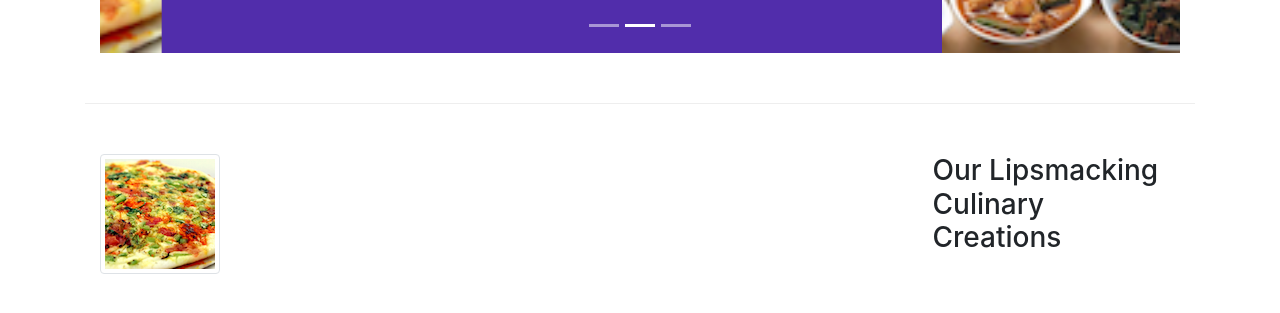
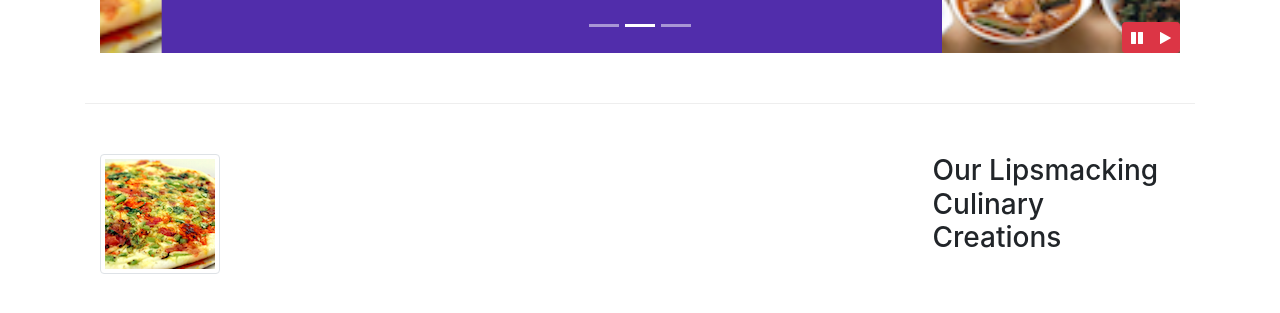
Before and after one commit to hmdyyldrm/c-bootstrap, a website: page index.html in a window 1280 px wide. Shown: the part 631-944 px from the top of the page. Drawn offline with nearby package versions, Linux system fonts and the light colour scheme.

Commit message:
Bootstrap JQuerry

```diff
--- a/css/styles.css
+++ b/css/styles.css
@@ -56,3 +56,10 @@ body{
     left: 0;
     min-height: 300px;
 }
+
+#carouselButton{
+    right: 0px;
+    position: absolute;
+    bottom: 0px;
+    z-index: 1;
+}
--- a/index.html
+++ b/index.html
@@ -180,6 +180,7 @@
     <div class="container">
         <div class="row row-content">
             <div class="col">
+
                 <div class="carousel slide" id="mycarousel" data-ride="carousel">
                     <div class="carousel-inner" role="listbox">
                         <div class="carousel-item active">
@@ -214,6 +215,7 @@
                             </div>
                         </div>
                     </div>
+
                     <ol class="carousel-indicators">
                         <li class="active" data-target="#mycarousel" data-slide-to="0"></li>
                         <li data-target="#mycarousel" data-slide-to="1"></li>
@@ -225,6 +227,15 @@
                     <a href="#mycarousel" role="button" data-slide="next" class="carousel-control-next">
                         <span class="carousel-control-next-icon"></span>
                     </a>
+
+                    <div id="carouselButton" class="btn-group">
+                        <button id="carousel-pause" class="btn btn-danger btn-sm">
+                            <span class="fa fa-pause"></span>
+                        </button>
+                        <button id="carousel-play" class="btn btn-danger btn-sm">
+                            <span class="fa fa-play"></span>
+                        </button>
+                    </div>
                 </div>
             </div>
         </div>
@@ -327,6 +338,17 @@
     <script src="node_modules/popper.js/dist/umd/popper.min.js"></script>
     <script src="node_modules/bootstrap/dist/js/bootstrap.min.js"></script>
 
+    <script>
+        $(document).ready(function(){
+            $('#mycarousel').carousel({interval: 2000});
+            $("#carousel-pause").click(function(){
+                $("#mycarousel").carousel('pause');
+            });
+            $("#carousel-play").click(function(){
+                $("#mycarousel").carousel('cycle');
+            });
+        });
+    </script>
 </body>
 
 </html>
```
